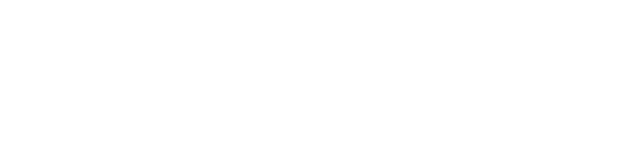
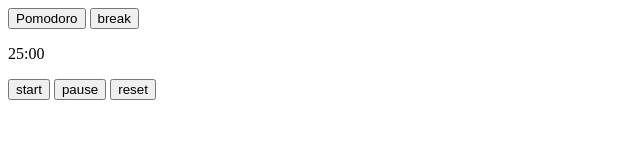
Before and after one commit to Abbbyccc/FAC_Project_Pomodoro_timer, a plain HTML site: page index.html in a window 1280 px wide. Shown: the whole page, without its empty margins (0-640 px from the left). Drawn offline with Linux system fonts and the light colour scheme.

Commit message:
add buttons and time display

```diff
--- a/index.html
+++ b/index.html
@@ -10,10 +10,26 @@
 </head>
 
 <body>
+    <div class="main-contaoner">
+        <div class="type-container">
+            <button>Pomodoro</button>
+            <button>break</button>
+        </div>
+        <div>
+            <p class="time-disply">25:00</p>
+        </div>
+        <div class="action-container">
+            <button onclick="start()" id="start-btn">start</button>
+            <button onclick="pause()" id="pause-btn">pause</button>
+            <button onclick="reset()" id="reset-btn">reset</button>
+        </div>
 
+    </div>
 
 
     <script src="script.js"></script>
+    <script src="test-helpers.js"></script>
+    <script src="test.js"></script>
 </body>
 
 </html>
```
